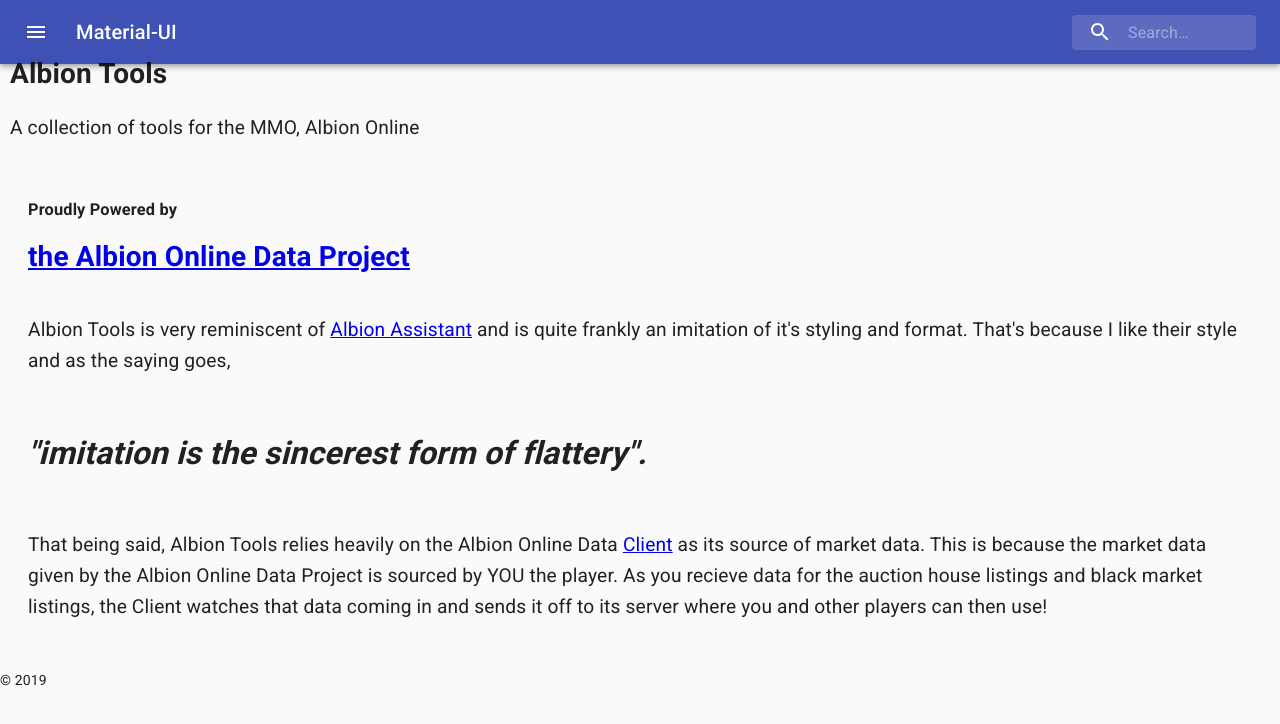
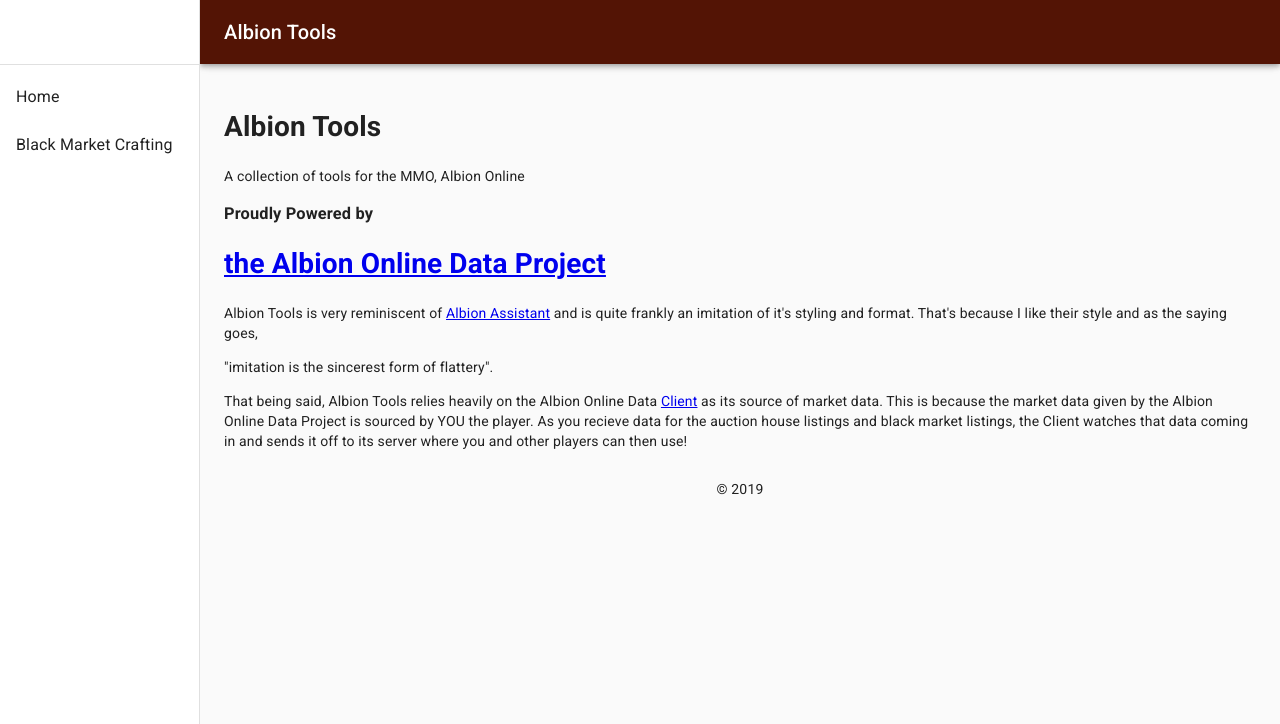
Before and after one commit to tleytek/Albion-Tools-Alternate, a Next.js app: page / in a window 1280 px wide. Shown: the top 724 px of the page. Built offline with nearby package versions, Linux system fonts and the light colour scheme; a small style sheet from the web is missing.

Commit message:
Layout formatting

```diff
--- /dev/null
+++ b/components/Footer.js
@@ -0,0 +1,17 @@
+import { fade, makeStyles } from '@material-ui/core/styles';
+
+const useStyles = makeStyles(() => ({
+  footer: {
+    display: 'flex',
+    justifyContent: 'center',
+    alignItems: 'center',
+    padding: '1em'
+  }
+}));
+
+const Footer = () => {
+  const classes = useStyles();
+  return <footer className={classes.footer}>&copy; {new Date().getFullYear()}</footer>;
+};
+
+export default Footer;
--- /dev/null
+++ b/components/LinearIndeterminate.js
@@ -0,0 +1,17 @@
+import { makeStyles } from '@material-ui/core/styles';
+import LinearProgress from '@material-ui/core/LinearProgress';
+
+const useStyles = makeStyles({
+  root: {
+    flexGrow: 1
+  }
+});
+
+export default function LinearIndeterminate() {
+  const classes = useStyles();
+  return (
+    <div className={classes.root}>
+      <LinearProgress color="secondary" />
+    </div>
+  );
+}
--- a/components/Menu.js
+++ b/components/Menu.js
@@ -30,29 +30,27 @@
       <IconButton
         edge="start"
         className={classes.menuButton}
+        aria-controls="simple-menu"
+        aria-haspopup="true"
         color="inherit"
-        aria-label="Open drawer"
         onClick={handleClick}>
         <MenuIcon />
+      </IconButton>
       <Menu
         id="simple-menu"
         anchorEl={anchorEl}
         elevation={0}
+        open={Boolean(anchorEl)}
+        onClose={handleClose}
         anchorOrigin={{
           vertical: 'bottom',
-            horizontal: 'center'
+          horizontal: 'left'
         }}
-          transformOrigin={{
-            vertical: 'bottom',
-            horizontal: 'center'
-          }}
-          open={Boolean(anchorEl)}
-          onClose={handleClose}>
-          <Link href="/BlackMarketCrafting">
+        getContentAnchorEl={null}>
+        <Link href="/BlackMarketCraft">
           <MenuItem onClick={handleClose}>BlackMarketCrafting</MenuItem>
         </Link>
       </Menu>
-      </IconButton>
     </React.Fragment>
   );
 };
--- a/components/Nav.js
+++ b/components/Nav.js
@@ -1,23 +1,30 @@
-import React from 'react';
+import React, { useState } from 'react';
+import Link from 'next/link';
+import Menu from '../components/Menu';
+import { fade, makeStyles } from '@material-ui/core/styles';
 import AppBar from '@material-ui/core/AppBar';
 import Toolbar from '@material-ui/core/Toolbar';
-import IconButton from '@material-ui/core/IconButton';
+import Container from '@material-ui/core/Container';
 import Typography from '@material-ui/core/Typography';
 import InputBase from '@material-ui/core/InputBase';
-import { fade, makeStyles } from '@material-ui/core/styles';
-import Menu from '../components/Menu';
 import SearchIcon from '@material-ui/icons/Search';
+import MuiLink from '@material-ui/core/Link';
 
 const useStyles = makeStyles(theme => ({
   root: {
     flexGrow: 1
   },
+  appBar: { backgroundColor: '#531405' },
   title: {
     flexGrow: 1,
-    display: 'none',
-    [theme.breakpoints.up('sm')]: {
-      display: 'block'
-    }
+    display: 'block'
+    // '&:hover': {
+    //   color: '#ffdfbc',
+    //   textShadow: '0 0 15px #fff'
+    // }
+    // [theme.breakpoints.up('sm')]: {
+    //   display: 'block'
+    // }
   },
   search: {
     position: 'relative',
@@ -26,8 +33,8 @@
     '&:hover': {
       backgroundColor: fade(theme.palette.common.white, 0.25)
     },
-    marginLeft: 0,
-    width: '100%',
+    marginLeft: theme.spacing(1),
+    width: 'auto',
     [theme.breakpoints.up('sm')]: {
       marginLeft: theme.spacing(1),
       width: 'auto'
@@ -58,16 +65,16 @@
   }
 }));
 
-export default function SearchAppBar() {
+const SearchAppBar = () => {
   const classes = useStyles();
-
+  const [title, setTitle] = React.useState('Albion Tools');
   return (
     <div className={classes.root}>
-      <AppBar position="static">
-        <Toolbar>
+      <AppBar position="static" className={classes.appBar}>
+        <Toolbar disableGutters={true}>
           <Menu />
           <Typography className={classes.title} variant="h6" noWrap>
-            Material-UI
+            {title}
           </Typography>
           <div className={classes.search}>
             <div className={classes.searchIcon}>
@@ -86,4 +93,6 @@
       </AppBar>
     </div>
   );
-}
+};
+
+export default SearchAppBar;
--- /dev/null
+++ b/components/Nav2.js
@@ -0,0 +1,141 @@
+import React from 'react';
+import PropTypes from 'prop-types';
+import Link from 'next/link';
+import AppBar from '@material-ui/core/AppBar';
+import CssBaseline from '@material-ui/core/CssBaseline';
+import Divider from '@material-ui/core/Divider';
+import Drawer from '@material-ui/core/Drawer';
+import Hidden from '@material-ui/core/Hidden';
+import IconButton from '@material-ui/core/IconButton';
+import List from '@material-ui/core/List';
+import ListItem from '@material-ui/core/ListItem';
+import ListItemText from '@material-ui/core/ListItemText';
+import MenuIcon from '@material-ui/icons/Menu';
+import Toolbar from '@material-ui/core/Toolbar';
+import Typography from '@material-ui/core/Typography';
+import { makeStyles, useTheme } from '@material-ui/core/styles';
+
+const drawerWidth = 200;
+
+const useStyles = makeStyles(theme => ({
+  root: {
+    display: 'flex'
+  },
+  drawer: {
+    [theme.breakpoints.up('lg')]: {
+      width: drawerWidth,
+      flexShrink: 0
+    }
+  },
+  appBar: {
+    backgroundColor: '#531405',
+    marginLeft: drawerWidth,
+    [theme.breakpoints.up('lg')]: {
+      width: `calc(100% - ${drawerWidth}px)`
+    }
+  },
+  menuButton: {
+    marginRight: theme.spacing(2),
+    [theme.breakpoints.up('lg')]: {
+      display: 'none'
+    }
+  },
+  toolbar: theme.mixins.toolbar,
+  drawerPaper: {
+    width: drawerWidth
+  },
+  content: {
+    flexGrow: 1,
+    padding: theme.spacing(3)
+  }
+}));
+
+export default function ResponsiveDrawer(props) {
+  const { container, children } = props;
+  const classes = useStyles();
+  const theme = useTheme();
+  const [mobileOpen, setMobileOpen] = React.useState(false);
+
+  function handleDrawerToggle() {
+    setMobileOpen(!mobileOpen);
+  }
+
+  const drawer = (
+    <div>
+      <div className={classes.toolbar} />
+      <Divider />
+      <List>
+        <Link href="/">
+          <ListItem button onClick={handleDrawerToggle}>
+            <ListItemText primary="Home" />
+          </ListItem>
+        </Link>
+        <Link href="/BlackMarketCrafting">
+          <ListItem button onClick={handleDrawerToggle}>
+            <ListItemText primary="Black Market Crafting" />
+          </ListItem>
+        </Link>
+      </List>
+    </div>
+  );
+
+  return (
+    <div className={classes.root}>
+      <CssBaseline />
+      <AppBar position="fixed" className={classes.appBar}>
+        <Toolbar>
+          <IconButton
+            color="inherit"
+            aria-label="Open drawer"
+            edge="start"
+            onClick={handleDrawerToggle}
+            className={classes.menuButton}>
+            <MenuIcon />
+          </IconButton>
+          <Typography variant="h6" noWrap>
+            Albion Tools
+          </Typography>
+        </Toolbar>
+      </AppBar>
+      <nav className={classes.drawer} aria-label="Mailbox folders">
+        {/* The implementation can be swapped with js to avoid SEO duplication of links. */}
+        <Hidden lgUp implementation="js">
+          <Drawer
+            container={container}
+            variant="temporary"
+            anchor={theme.direction === 'rtl' ? 'right' : 'left'}
+            open={mobileOpen}
+            onClose={handleDrawerToggle}
+            classes={{
+              paper: classes.drawerPaper
+            }}
+            ModalProps={{
+              keepMounted: true // Better open performance on mobile.
+            }}>
+            {drawer}
+          </Drawer>
+        </Hidden>
+        <Hidden mdDown implementation="js">
+          <Drawer
+            classes={{
+              paper: classes.drawerPaper
+            }}
+            variant="permanent"
+            open>
+            {drawer}
+          </Drawer>
+        </Hidden>
+      </nav>
+      <main className={classes.content}>
+        <div className={classes.toolbar} />
+        {children}
+      </main>
+    </div>
+  );
+}
+
+ResponsiveDrawer.propTypes = {
+  // Injected by the documentation to work in an iframe.
+  // You won't need it on your project.
+  container: PropTypes.object
+};
--- a/pages/BlackMarketCraft.js
+++ b/pages/BlackMarketCrafting.js
@@ -1,5 +1,4 @@
 import React from 'react';
-import Layout from '../components/Layout';
 
 class BlackMarketCraft extends React.Component {
   render() {
--- a/pages/_app.js
+++ b/pages/_app.js
@@ -1,16 +1,21 @@
 import Head from 'next/head';
 import App, { Container } from 'next/app';
+import Router from 'next/router';
 import Nav from '../components/Nav';
-import Router from 'next/router';
-import NProgress from 'nprogress';
+import Grid from '@material-ui/core/Grid';
+import Footer from '../components/Footer';
+import LinearIndeterminate from '../components/LinearIndeterminate';
 import { CssBaseline } from '@material-ui/core';
+import Nav2 from '../components/Nav2';
 
-NProgress.configure({ showSpinner: false });
-Router.onRouteChangeStart = () => NProgress.start();
-Router.onRouteChangeComplete = () => NProgress.done();
-Router.onRouteChangeError = () => NProgress.done();
+// NProgress.configure({ showSpinner: false });
+// Router.onRouteChangeStart = () => NProgress.start();
+// Router.onRouteChangeComplete = () => NProgress.done();
+// Router.onRouteChangeError = () => NProgress.done();
 
 class MyApp extends App {
+  state = { loading: false };
+
   //ctx is short for context, contains alot of goodies.
   //Persisting state even after switching pages thanks to getInitialProps and
   //this custom App component that acts as a layout template
@@ -24,15 +29,19 @@
     return { pageProps };
   }
 
-  componentDidMount() {
-    // Remove the server-side injected CSS.
-    const jssStyles = document.querySelector('#jss-server-side');
-    if (jssStyles) {
-      jssStyles.parentNode.removeChild(jssStyles);
-    }
-  }
+  // componentDidMount() {
+  //   // Remove the server-side injected CSS.
+  //   const jssStyles = document.querySelector('#jss-server-side');
+  //   if (jssStyles) {
+  //     jssStyles.parentNode.removeChild(jssStyles);
+  //   }
+  // }
 
   render() {
+    Router.onRouteChangeStart = () => this.setState({ loading: true });
+    Router.onRouteChangeComplete = () => this.setState({ loading: false });
+    Router.onRouteChangeError = () => this.setState({ loading: false });
+
     const { Component, pageProps } = this.props;
 
     return (
@@ -41,10 +50,12 @@
           <title>Albion Tools</title>
         </Head>
         <CssBaseline />
-        {/* <NProgress /> */}
-        <Nav />
-        <Component {...pageProps} />
-        <footer>&copy; {new Date().getFullYear()}</footer>
+        {this.state.loading == true && <LinearIndeterminate />}
+        {/* <Nav /> */}
+        <Nav2>
+          <Component {...pageProps} />
+          <Footer />
+        </Nav2>
       </Container>
     );
   }
--- a/pages/index.js
+++ b/pages/index.js
@@ -1,6 +1,10 @@
 import React from 'react';
-import { ThemeProvider } from '@material-ui/styles';
-import { useTheme } from '@material-ui/core/styles';
+import { useTheme, makeStyles } from '@material-ui/core/styles';
+import Container from '@material-ui/core/Container';
+
+const useStyles = makeStyles(theme => ({
+  root: {}
+}));
 
 const About = () => (
   <div className="about">
@@ -24,25 +28,6 @@
       market listings, the Client watches that data coming in and sends it off to its server where
       you and other players can then use!
     </p>
-    <style jsx>{`
-      .about {
-        display: flex;
-        flex-direction: column;
-        padding: 2em;
-      }
-      h1 {
-        margin-top: 0px;
-      }
-      p {
-        line-height: 1.6em;
-        font-size: 1.2rem;
-      }
-      .phrase {
-        font-size: 2rem;
-        font-style: italic;
-        font-weight: bold;
-      }
-    `}</style>
   </div>
 );
 
@@ -53,24 +38,14 @@
         <div className="header">Development Progress</div>
       </div>
     </div>
-    <style jsx>{`
-      .dev {
-        display: flex;
-        flex-direction: column;
-        padding: 2em;
-      }
-    `}</style>
   </div>
 );
 
 const Index = () => {
-  const theme = useTheme();
   return (
-    <div>
-      <div
-        className="ui placeholder segment"
-        style={{ alignSelf: 'stretch', margin: '-10px 10px' }}>
-        <div className="segment-style">
+    <div className="root">
+      <div>
+        <div>
           <h1>Albion Tools</h1>
           <p>A collection of tools for the MMO, Albion Online</p>
         </div>
--- a/utils/theme.js
+++ b/utils/theme.js
@@ -5,7 +5,7 @@
 const theme = createMuiTheme({
   palette: {
     primary: {
-      main: '#556cd6'
+      main: '#531405'
     },
     secondary: {
       main: '#19857b'
```
Also changed, not shown: components/Layout.js (deleted, +0 -47 lines), pages/_error.js (+1 -7 lines), 1 other file (tests, documents, lock files or other folders). Lines whose indentation alone changed are shown as unchanged.
